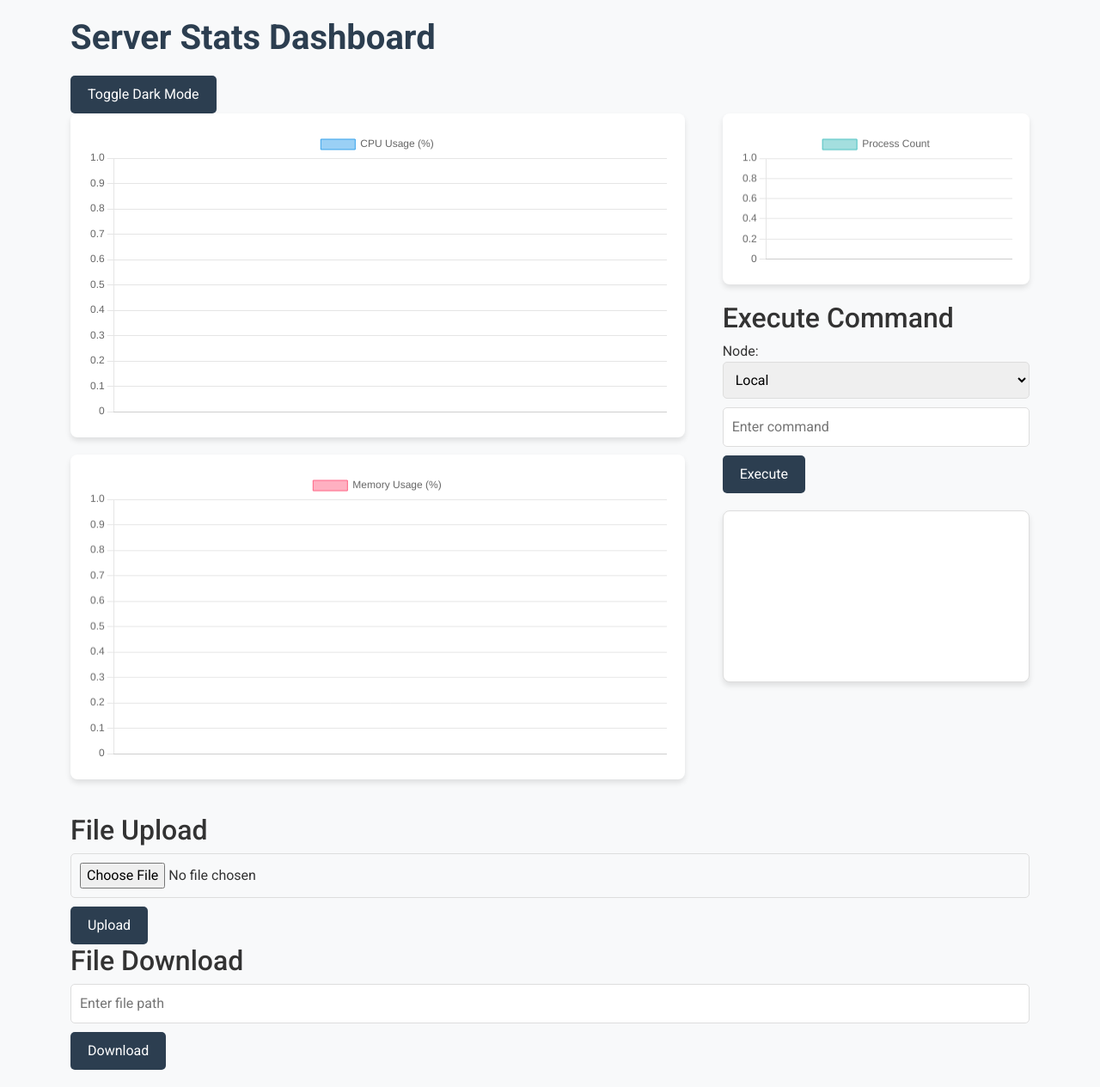
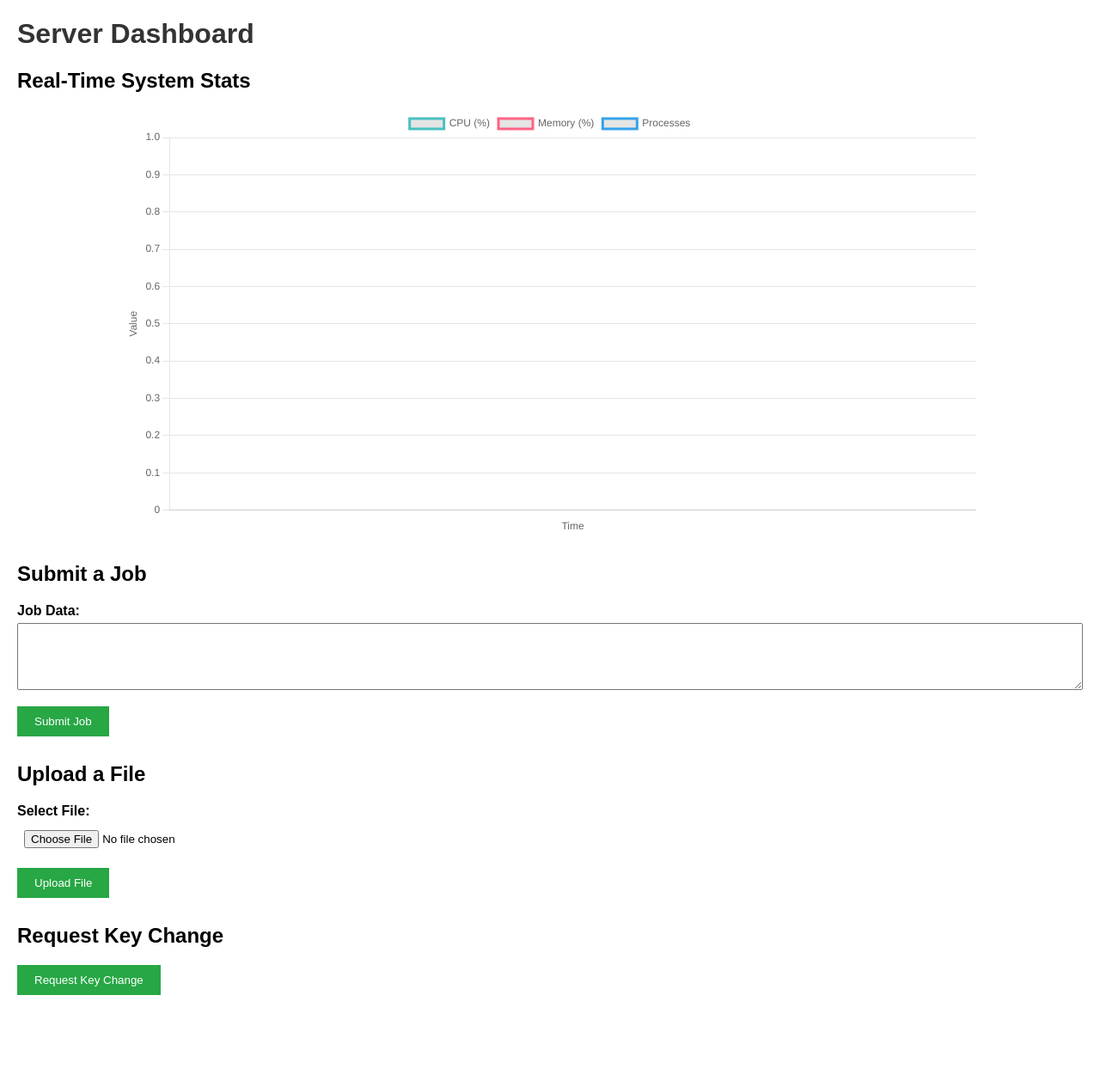
Before and after one commit to BIRD-Laboratories/OpenDatacenter, a Flask app: page / in a window 1280 px wide. Shown: the whole page at 86% size. After the commit the page ends 1158 px from the top, so only its background shows below. Run offline with Flask 3, Linux system fonts and the light colour scheme; parts of the project's set-up code (start-up, migrations or seed data) failed here and were passed over.

Commit message:
Update dashboard.html

```diff
--- a/templates/dashboard.html
+++ b/templates/dashboard.html
@@ -3,348 +3,248 @@
 <head>
     <meta charset="UTF-8">
     <meta name="viewport" content="width=device-width, initial-scale=1.0">
-    <title>Server Stats Dashboard</title>
-    <link href="https://fonts.googleapis.com/css2?family=Roboto:wght@400;500;700&display=swap" rel="stylesheet">
-    <link href="https://cdn.jsdelivr.net/npm/bootstrap@5.3.0/dist/css/bootstrap.min.css" rel="stylesheet">
+    <title>Server Dashboard</title>
     <style>
         body {
-            font-family: 'Roboto', sans-serif;
-            background-color: #f8f9fa;
+            font-family: Arial, sans-serif;
+            margin: 20px;
+        }
+        h1 {
             color: #333;
-            margin: 0;
-            padding: 20px;
         }
-
-        h1 {
-            color: #2c3e50;
-            font-weight: 700;
-            margin-bottom: 20px;
+        .section {
+            margin-bottom: 30px;
         }
-
+        .form-group {
+            margin-bottom: 15px;
+        }
+        .form-group label {
+            display: block;
+            margin-bottom: 5px;
+            font-weight: bold;
+        }
+        .form-group input, .form-group textarea {
+            width: 100%;
+            padding: 8px;
+            box-sizing: border-box;
+        }
+        .form-group button {
+            padding: 10px 20px;
+            background-color: #28a745;
+            color: white;
+            border: none;
+            cursor: pointer;
+        }
+        .form-group button:hover {
+            background-color: #218838;
+        }
+        .status-message {
+            margin-top: 10px;
+            color: #333;
+        }
         .chart-container {
-            background: #fff;
-            border-radius: 8px;
-            box-shadow: 0 4px 6px rgba(0, 0, 0, 0.1);
-            padding: 20px;
-            margin-bottom: 20px;
-        }
-
-        .row {
-            display: flex;
-            flex-wrap: wrap;
-            gap: 20px;
-        }
-
-        .col {
-            flex: 1;
-        }
-
-        .col-2 {
-            flex: 2;
-        }
-
-        .col-1 {
-            flex: 1;
-        }
-
-        #command-output {
-            background-color: #fff;
-            padding: 15px;
-            border: 1px solid #ddd;
-            border-radius: 8px;
-            margin-top: 20px;
-            height: 200px;
-            overflow-y: auto;
-            font-family: monospace;
-            font-size: 14px;
-            box-shadow: 0 4px 6px rgba(0, 0, 0, 0.1);
-        }
-
-        .btn-custom {
-            background-color: #2c3e50;
-            color: #fff;
-            border: none;
-            padding: 10px 20px;
-            border-radius: 5px;
-            cursor: pointer;
-            transition: background-color 0.3s ease;
-        }
-
-        .btn-custom:hover {
-            background-color: #1a252f;
-        }
-
-        .form-control-custom {
-            padding: 10px;
-            border: 1px solid #ddd;
-            border-radius: 5px;
-            width: 100%;
-            margin-bottom: 10px;
-        }
-
-        .dark-mode {
-            background-color: #1a1a1a;
-            color: #f8f9fa;
-        }
-
-        .dark-mode .chart-container,
-        .dark-mode #command-output {
-            background-color: #2c3e50;
-            color: #f8f9fa;
-        }
-
-        .dark-mode .btn-custom {
-            background-color: #34495e;
-        }
-
-        .dark-mode .btn-custom:hover {
-            background-color: #2c3e50;
+            width: 80%;
+            margin: 20px auto;
         }
     </style>
+    <!-- Include Chart.js -->
     <script src="https://cdn.jsdelivr.net/npm/chart.js"></script>
+</head>
+<body>
+    <h1>Server Dashboard</h1>
+
+    <!-- Real-Time Stats Section -->
+    <div class="section">
+        <h2>Real-Time System Stats</h2>
+        <div class="chart-container">
+            <canvas id="stats-chart"></canvas>
+        </div>
+    </div>
+
+    <!-- Job Submission Section -->
+    <div class="section">
+        <h2>Submit a Job</h2>
+        <form id="job-form">
+            <div class="form-group">
+                <label for="job-data">Job Data:</label>
+                <textarea id="job-data" name="job-data" rows="4" required></textarea>
+            </div>
+            <div class="form-group">
+                <button type="submit">Submit Job</button>
+            </div>
+        </form>
+        <div class="status-message" id="job-status"></div>
+    </div>
+
+    <!-- File Upload Section -->
+    <div class="section">
+        <h2>Upload a File</h2>
+        <form id="upload-form">
+            <div class="form-group">
+                <label for="file">Select File:</label>
+                <input type="file" id="file" name="file" required>
+            </div>
+            <div class="form-group">
+                <button type="submit">Upload File</button>
+            </div>
+        </form>
+        <div class="status-message" id="upload-status"></div>
+    </div>
+
+    <!-- Key Change Request Section -->
+    <div class="section">
+        <h2>Request Key Change</h2>
+        <form id="key-change-form">
+            <div class="form-group">
+                <button type="submit">Request Key Change</button>
+            </div>
+        </form>
+        <div class="status-message" id="key-change-status"></div>
+    </div>
+
     <script>
-        // Function to fetch server stats from the server
-        async function fetchStats() {
-            const response = await fetch("/stats");
-            const data = await response.json();
-            return data;
-        }
+        // Initialize Chart.js
+        const ctx = document.getElementById("stats-chart").getContext("2d");
+        const statsChart = new Chart(ctx, {
+            type: "line",
+            data: {
+                labels: [], // Timestamps will go here
+                datasets: [
+                    {
+                        label: "CPU (%)",
+                        data: [],
+                        borderColor: "rgba(75, 192, 192, 1)",
+                        fill: false,
+                    },
+                    {
+                        label: "Memory (%)",
+                        data: [],
+                        borderColor: "rgba(255, 99, 132, 1)",
+                        fill: false,
+                    },
+                    {
+                        label: "Processes",
+                        data: [],
+                        borderColor: "rgba(54, 162, 235, 1)",
+                        fill: false,
+                    },
+                ],
+            },
+            options: {
+                scales: {
+                    x: {
+                        title: {
+                            display: true,
+                            text: "Time",
+                        },
+                    },
+                    y: {
+                        title: {
+                            display: true,
+                            text: "Value",
+                        },
+                    },
+                },
+            },
+        });
 
-        // Function to fetch the list of nodes from the server
-        async function fetchNodes() {
-            const response = await fetch("/nodes");
-            const data = await response.json();
-            return data.nodes;
-        }
+        // Real-Time Stats Streaming
+        const eventSource = new EventSource("/stream_stats");
 
-        // Function to update the node dropdown
-        async function updateNodeList() {
-            const nodes = await fetchNodes();
-            const nodeSelect = document.querySelector("#node-select");
-            nodeSelect.innerHTML = '<option value="">Local</option>';
-            nodes.forEach(node => {
-                const option = document.createElement("option");
-                option.value = node;
-                option.textContent = node;
-                nodeSelect.appendChild(option);
-            });
-        }
+        eventSource.onmessage = function (event) {
+            const stats = JSON.parse(event.data);
+            const timestamps = stats.map(stat => stat.Timestamp);
+            const cpuUsage = stats.map(stat => parseFloat(stat["CPU(%)"]));
+            const memoryUsage = stats.map(stat => parseFloat(stat["Memory(%)"]));
+            const processes = stats.map(stat => parseInt(stat.Processes));
 
-        // Function to update the charts and table
-        async function updateDashboard() {
-            const stats = await fetchStats();
+            // Update the chart data
+            statsChart.data.labels = timestamps;
+            statsChart.data.datasets[0].data = cpuUsage;
+            statsChart.data.datasets[1].data = memoryUsage;
+            statsChart.data.datasets[2].data = processes;
+            statsChart.update();
+        };
 
-            // Update the table
-            const tableBody = document.querySelector("#stats-table tbody");
-            tableBody.innerHTML = stats.map(row => `
-                <tr>
-                    <td>${row.Node}</td>
-                    <td>${row.Timestamp}</td>
-                    <td>${row["CPU(%)"]}</td>
-                    <td>${row["Memory(%)"]}</td>
-                    <td>${row.Processes}</td>
-                </tr>
-            `).join("");
+        // Job Submission
+        const jobForm = document.getElementById("job-form");
+        const jobStatus = document.getElementById("job-status");
 
-            // Update the charts
-            updateChart(cpuChart, stats.map(row => row["CPU(%)"]), "CPU Usage (%)");
-            updateChart(memoryChart, stats.map(row => row["Memory(%)"]), "Memory Usage (%)");
-            updateChart(processChart, stats.map(row => row.Processes), "Process Count");
-        }
+        jobForm.addEventListener("submit", async (e) => {
+            e.preventDefault();
+            const jobData = document.getElementById("job-data").value;
 
-        // Function to update a chart
-        function updateChart(chart, data, label) {
-            chart.data.labels = data.map((_, index) => `Node ${index + 1}`);
-            chart.data.datasets[0].data = data;
-            chart.data.datasets[0].label = label;
-            chart.update();
-        }
-
-        // Function to execute a command
-        async function executeCommand() {
-            const command = document.querySelector("#command-input").value;
-            const node = document.querySelector("#node-select").value;
-            const outputDiv = document.querySelector("#command-output");
-
-            outputDiv.innerHTML = "Executing command...\n";
-
-            const response = await fetch("/stream", {
+            const response = await fetch("/submit_job", {
                 method: "POST",
-                headers: { "Content-Type": "application/json" },
-                body: JSON.stringify({ command, node }),
+                headers: {
+                    "Content-Type": "application/json",
+                    "X-Username": "user1", // Replace with actual username
+                    "X-Challenge": "challenge", // Replace with actual challenge
+                    "X-Response": "response", // Replace with actual response
+                },
+                body: JSON.stringify({ job_data: jobData }),
             });
 
-            const reader = response.body.getReader();
-            const decoder = new TextDecoder();
+            const result = await response.json();
+            if (response.ok) {
+                jobStatus.textContent = `Job submitted successfully. Job ID: ${result.job_id}`;
+            } else {
+                jobStatus.textContent = `Error: ${result.error}`;
+            }
+        });
 
-            while (true) {
-                const { done, value } = await reader.read();
-                if (done) break;
-                const text = decoder.decode(value);
-                outputDiv.innerHTML += text;
-                outputDiv.scrollTop = outputDiv.scrollHeight; // Auto-scroll
-            }
-        }
+        // File Upload
+        const uploadForm = document.getElementById("upload-form");
+        const uploadStatus = document.getElementById("upload-status");
 
-        // Function to upload a file
-        async function uploadFile() {
-            const fileInput = document.querySelector("#file-input");
-            if (!fileInput.files.length) {
-                alert("Please select a file to upload.");
-                return;
-            }
-
+        uploadForm.addEventListener("submit", async (e) => {
+            e.preventDefault();
+            const fileInput = document.getElementById("file");
             const formData = new FormData();
             formData.append("file", fileInput.files[0]);
 
             const response = await fetch("/upload", {
                 method: "POST",
+                headers: {
+                    "X-Username": "user1", // Replace with actual username
+                    "X-Challenge": "challenge", // Replace with actual challenge
+                    "X-Response": "response", // Replace with actual response
+                },
                 body: formData,
             });
 
             const result = await response.json();
             if (response.ok) {
-                alert(result.message);
+                uploadStatus.textContent = `File uploaded successfully. Path: ${result.file_path}`;
             } else {
-                alert(result.error);
+                uploadStatus.textContent = `Error: ${result.error}`;
             }
-        }
+        });
 
-        // Function to download a file
-        function downloadFile() {
-            const filePath = document.querySelector("#file-path").value;
-            if (!filePath) {
-                alert("Please enter a file path.");
-                return;
-            }
-            window.location.href = `/download?file_path=${encodeURIComponent(filePath)}`;
-        }
+        // Key Change Request
+        const keyChangeForm = document.getElementById("key-change-form");
+        const keyChangeStatus = document.getElementById("key-change-status");
 
-        // Toggle dark mode
-        function toggleDarkMode() {
-            document.body.classList.toggle("dark-mode");
-        }
+        keyChangeForm.addEventListener("submit", async (e) => {
+            e.preventDefault();
 
-        // Initialize the dashboard when the page loads
-        document.addEventListener("DOMContentLoaded", () => {
-            // Initialize charts
-            const ctx1 = document.getElementById("cpuChart").getContext("2d");
-            const ctx2 = document.getElementById("memoryChart").getContext("2d");
-            const ctx3 = document.getElementById("processChart").getContext("2d");
-
-            const chartOptions = {
-                responsive: true,
-                scales: {
-                    y: {
-                        beginAtZero: true,
-                    },
+            const response = await fetch("/request_key_change", {
+                method: "POST",
+                headers: {
+                    "Content-Type": "application/json",
+                    "X-Username": "user1", // Replace with actual username
+                    "X-Challenge": "challenge", // Replace with actual challenge
+                    "X-Response": "response", // Replace with actual response
                 },
-            };
-
-            cpuChart = new Chart(ctx1, {
-                type: "bar",
-                data: {
-                    labels: [],
-                    datasets: [{
-                        label: "CPU Usage (%)",
-                        data: [],
-                        backgroundColor: "rgba(54, 162, 235, 0.5)",
-                        borderColor: "rgba(54, 162, 235, 1)",
-                        borderWidth: 1,
-                    }],
-                },
-                options: chartOptions,
             });
 
-            memoryChart = new Chart(ctx2, {
-                type: "bar",
-                data: {
-                    labels: [],
-                    datasets: [{
-                        label: "Memory Usage (%)",
-                        data: [],
-                        backgroundColor: "rgba(255, 99, 132, 0.5)",
-                        borderColor: "rgba(255, 99, 132, 1)",
-                        borderWidth: 1,
-                    }],
-                },
-                options: chartOptions,
-            });
-
-            processChart = new Chart(ctx3, {
-                type: "bar",
-                data: {
-                    labels: [],
-                    datasets: [{
-                        label: "Process Count",
-                        data: [],
-                        backgroundColor: "rgba(75, 192, 192, 0.5)",
-                        borderColor: "rgba(75, 192, 192, 1)",
-                        borderWidth: 1,
-                    }],
-                },
-                options: chartOptions,
-            });
-
-            // Update the node list
-            updateNodeList();
-
-            // Update the dashboard every 5 seconds
-            setInterval(updateDashboard, 5000);
-            updateDashboard(); // Initial update
+            const result = await response.json();
+            if (response.ok) {
+                keyChangeStatus.textContent = `Key change successful. New Key: ${result.new_key}`;
+            } else {
+                keyChangeStatus.textContent = `Error: ${result.error}`;
+            }
         });
     </script>
-</head>
-<body>
-    <div class="container">
-        <h1>Server Stats Dashboard</h1>
-        <button class="btn-custom" onclick="toggleDarkMode()">Toggle Dark Mode</button>
-
-        <!-- Charts and Server Input -->
-        <div class="row">
-            <!-- Left Column (2 charts) -->
-            <div class="col col-2">
-                <div class="chart-container">
-                    <canvas id="cpuChart"></canvas>
-                </div>
-                <div class="chart-container">
-                    <canvas id="memoryChart"></canvas>
-                </div>
-            </div>
-
-            <!-- Right Column (1 chart and server input) -->
-            <div class="col col-1">
-                <div class="chart-container">
-                    <canvas id="processChart"></canvas>
-                </div>
-
-                <!-- Server Input -->
-                <h2>Execute Command</h2>
-                <div>
-                    <label for="node-select">Node:</label>
-                    <select id="node-select" class="form-control-custom">
-                        <option value="">Local</option>
-                        <!-- Node options will be populated by JavaScript -->
-                    </select>
-                    <input type="text" id="command-input" class="form-control-custom" placeholder="Enter command">
-                    <button class="btn-custom" onclick="executeCommand()">Execute</button>
-                </div>
-
-                <!-- Command Output -->
-                <div id="command-output"></div>
-            </div>
-        </div>
-
-        <!-- File Upload and Download -->
-        <div style="margin-top: 20px;">
-            <h2>File Upload</h2>
-            <input type="file" id="file-input" class="form-control-custom">
-            <button class="btn-custom" onclick="uploadFile()">Upload</button>
-
-            <h2>File Download</h2>
-            <input type="text" id="file-path" class="form-control-custom" placeholder="Enter file path">
-            <button class="btn-custom" onclick="downloadFile()">Download</button>
-        </div>
-    </div>
 </body>
 </html>
```
